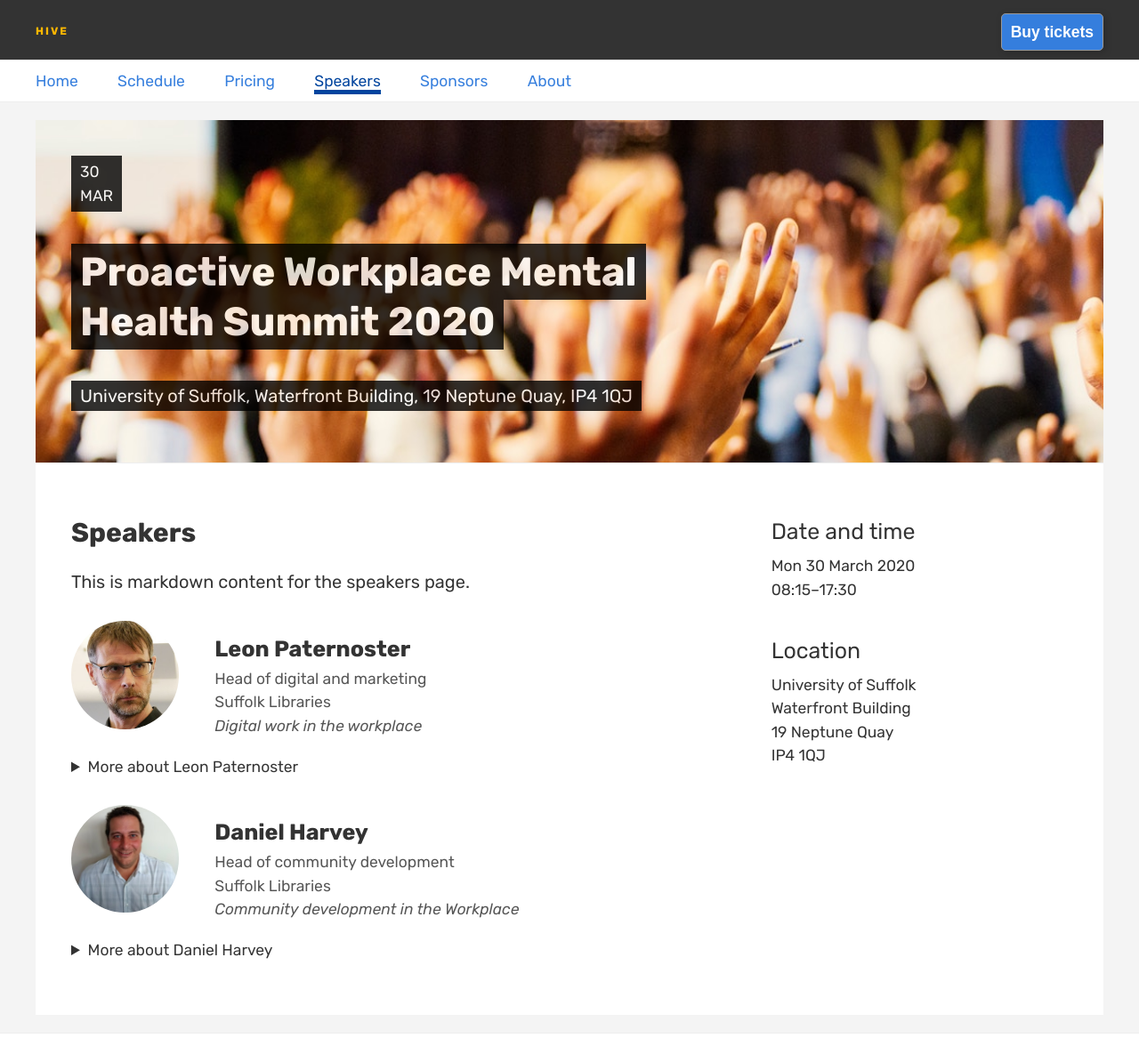
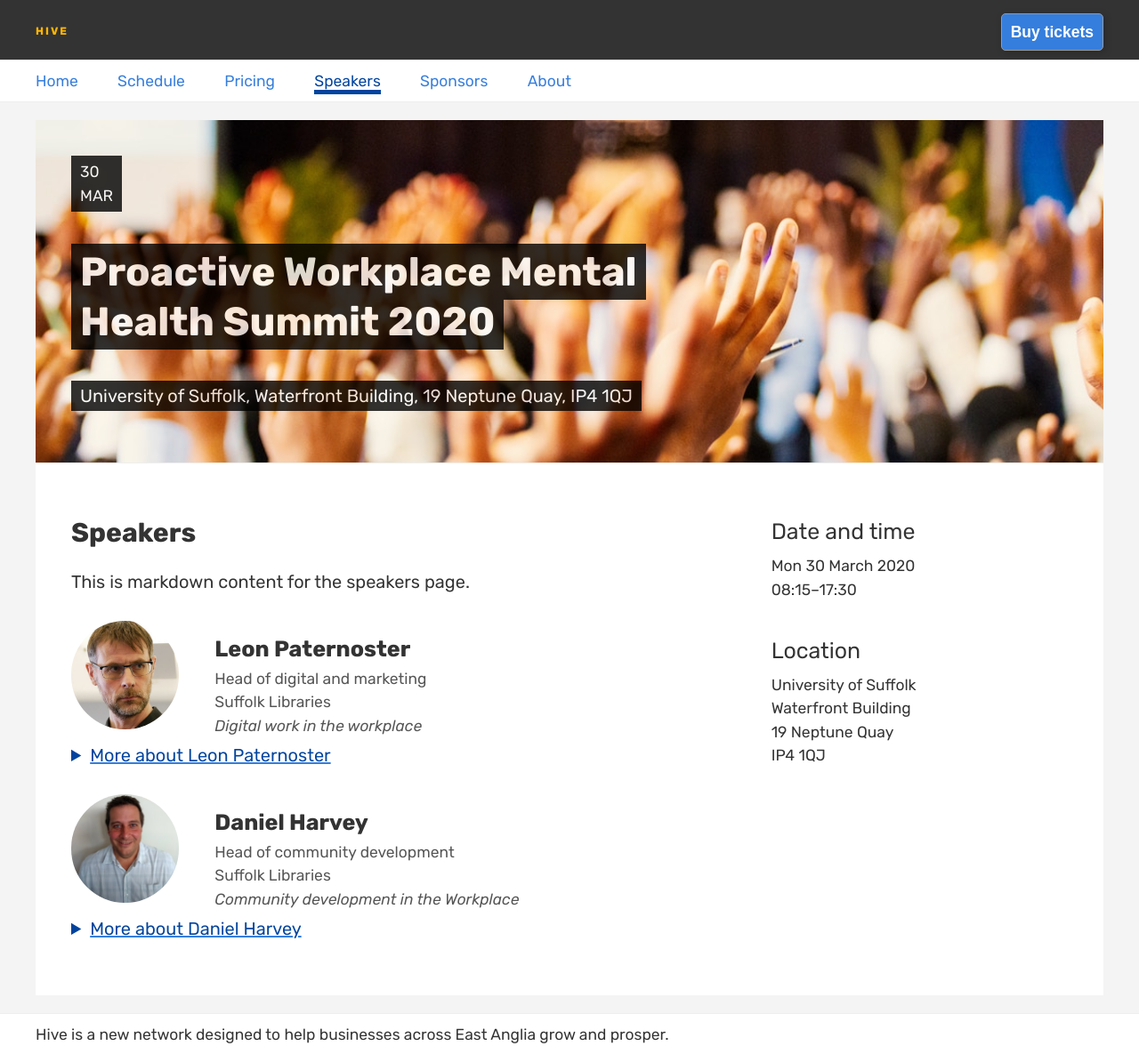
Before and after one commit to suffolklibraries/wellbeing-conference, a Jekyll site: the page built from speakers/index.md, in a window 1280 px wide. Shown: the top 1176 px of the page at 89% size. Built offline with Jekyll 4.4.1, drawn with Linux system fonts in a browser that asks for light colours.

Commit message:
Improved summary details sizing and tested for content length

```diff
--- a/_includes/list-speakers.html
+++ b/_includes/list-speakers.html
@@ -28,14 +28,18 @@
 
     </header>
 
+    {% unless speaker.content.size == 1 %}
+
     <details>
 
-      <summary class="f6 mt3 pointer">More about {{ speaker.name }}</summary>
+      <summary class="pointer mt1 dark-blue __underline">More about {{ speaker.name }}</summary>
 
       {{ speaker.content }}
 
     </details>
 
+    {% endunless %}
+
   </article>
 
 {% endfor %}
--- a/_sass/_c.scss
+++ b/_sass/_c.scss
@@ -52,7 +52,8 @@
 }
 
 a.__underline,
-.__underline a {
+.__underline a,
+summary.__underline {
   text-decoration: underline;
   text-decoration: solid underline $link 2px;
 }
```
Also changed, not shown: _includes/list-sessions.html (+12 -2 lines), 5 other files.
